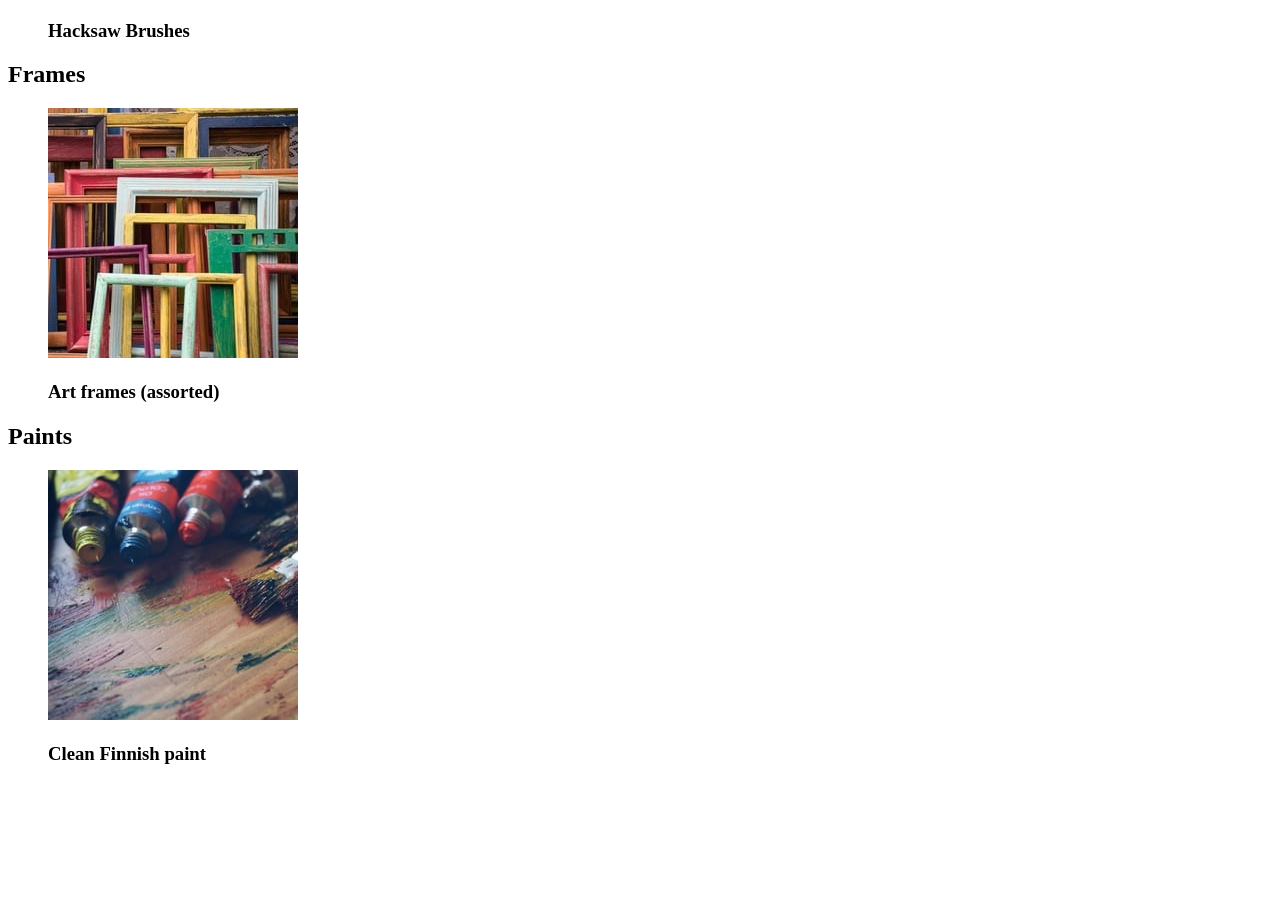
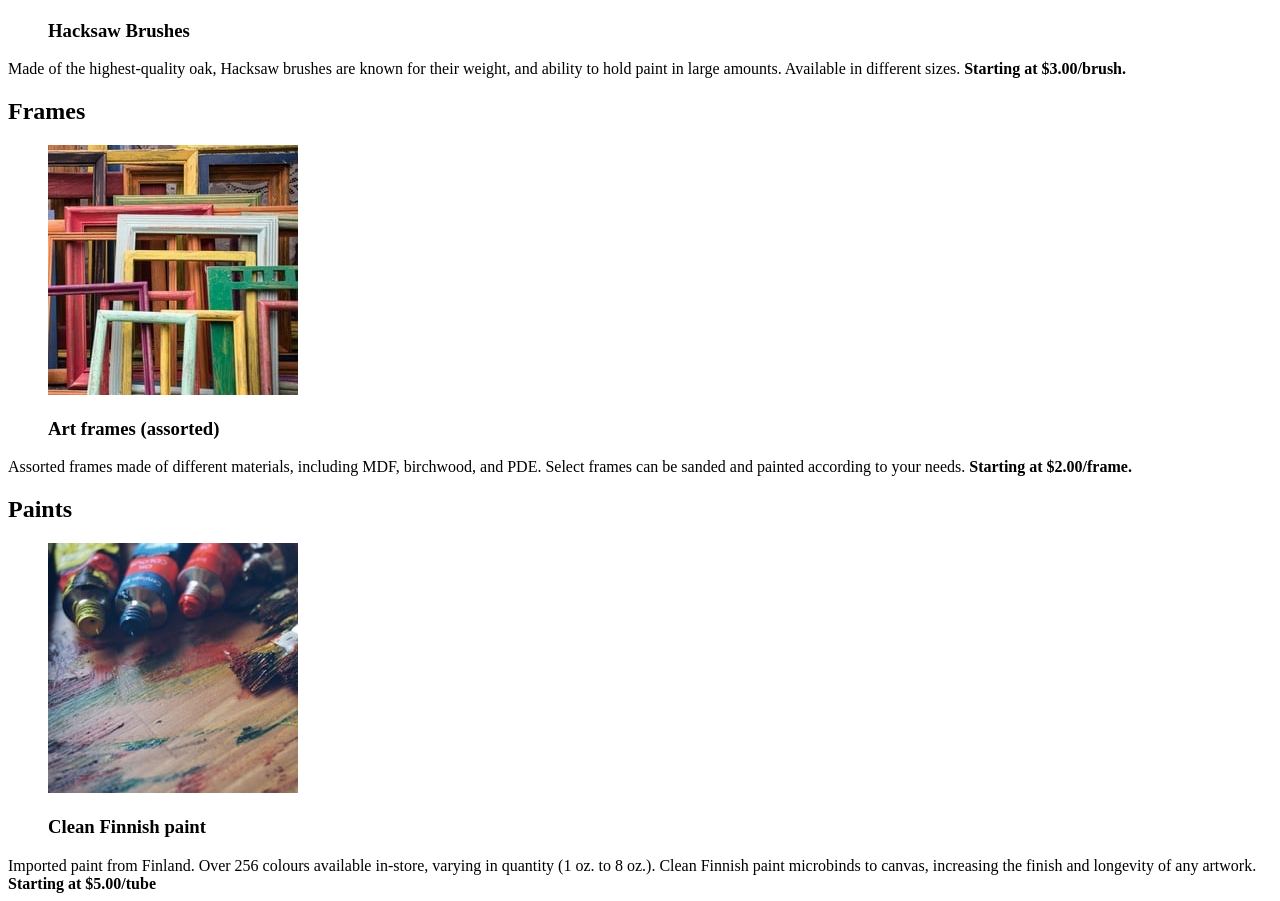
Before and after one commit to Paraprax/arts-and-crafts-page, a plain HTML site: page index.html in a window 1280 px wide. Shown: the part 380-1281 px from the top of the page. Before the commit the page ends 1163 px from the top, so only its background shows below. Drawn offline with Linux system fonts and the light colour scheme.

Commit message:
added product descriptions

```diff
--- a/index.html
+++ b/index.html
@@ -8,13 +8,13 @@
   </head>
   <body>
     <header><h1>Ollie's Arts & Crafts Store</h1></header>
-    <main>
       <section>
         <h2 id="brushes-title">Brushes</h2>
         <figure>
           <img src="./images/brushes.jpg" alt="paintbrushes" />
           <figcaption><h3>Hacksaw Brushes</h3></figcaption>
         </figure>
+        Made of the highest-quality oak, Hacksaw brushes are known for their weight, and ability to hold paint in large amounts. Available in different sizes. <strong>Starting at $3.00/brush. </strong>
       </section>
 
       <section>
@@ -23,6 +23,7 @@
           <img src="./images/frames.jpg" alt="picture frames" />
           <figcaption><h3>Art frames (assorted)</h3></figcaption>
         </figure>
+        Assorted frames made of different materials, including MDF, birchwood, and PDE. Select frames can be sanded and painted according to your needs. <strong>Starting at $2.00/frame. </strong>
       </section>
 
       <section>
@@ -31,6 +32,7 @@
           <img src="./images/paints.jpg" alt="paint tubes" />
           <figcaption><h3>Clean Finnish paint</h3></figcaption>
         </figure>
+        Imported paint from Finland. Over 256 colours available in-store, varying in quantity (1 oz. to 8 oz.). Clean Finnish paint microbinds to canvas, increasing the finish and longevity of any artwork. <strong>Starting at $5.00/tube </strong>
       </section>
     </main>
   </body>
```
